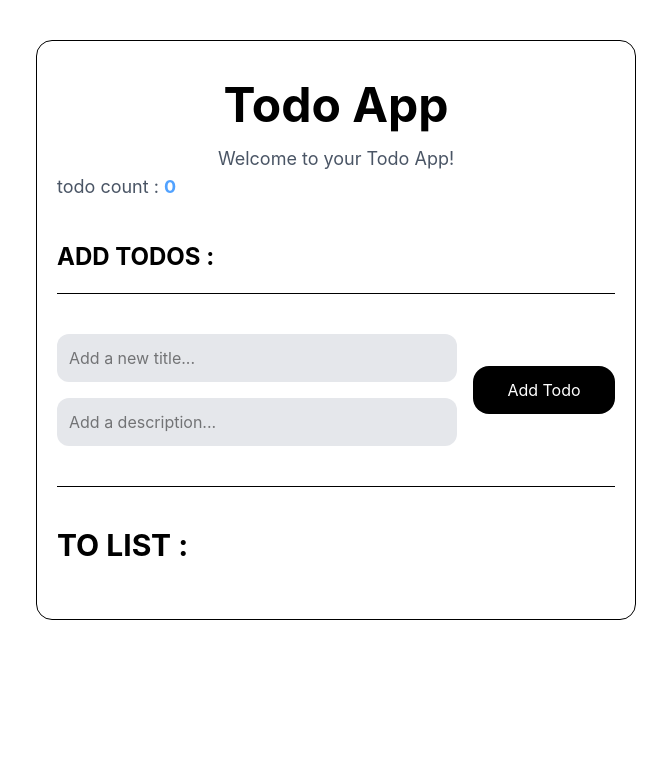
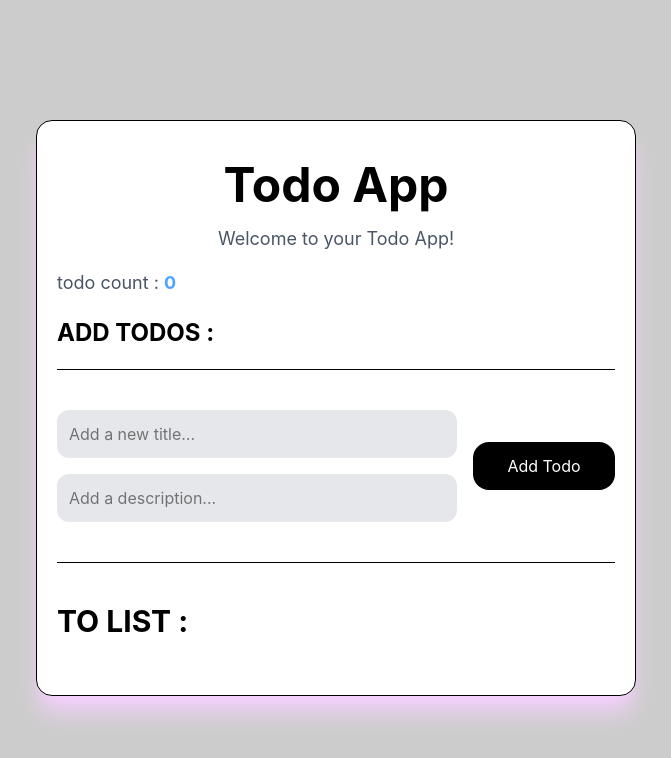
Before and after one commit to Jamil-coder360/CRUD, a React (Vite) app: page / in a window 1280 px wide. Shown: the top 758 px of the page, without its empty margins (304-975 px from the left). Built offline with nearby package versions, Linux system fonts and the light colour scheme.

Commit message:
update design

```diff
--- a/src/App.jsx
+++ b/src/App.jsx
@@ -3,7 +3,8 @@ import TodoApp from './component/TodoApp'
 
 const App = () => {
   return (
-    <TodoApp />
+
+      <TodoApp />
   )
 }
 
--- a/src/component/TodoApp.jsx
+++ b/src/component/TodoApp.jsx
@@ -22,7 +22,7 @@ const TodoApp = () => {
   const handleEdit = (id) => {
     isEdit(id);
     // setEditId(id);
-    updateDescription(todos.find((todo) => todo.id === id).description);
+    setUpdateDescription(todos.find((todo) => todo.id === id).description);
     setUpdateText(todos.find((todo) => todo.id === id).text);
     // setUpdateText(id.text)
     // setUpdateDescription(id.description)
@@ -59,21 +59,21 @@ const TodoApp = () => {
   //   ];
 
   return (
-    <section>
+    <section className=" bg-black/20 backdrop-blur-2xl py-20">
       <div className="container mx-auto p-10">
-        <div className=" flex flex-col items-center justify-center  ">
-          <div className="w-150 border border-border rounded-2xl p-5 py-10">
+        <div className=" flex flex-col items-center justify-center ">
+          <div className="w-150 border border-border rounded-2xl p-5 py-10 shadow-xl shadow-fuchsia-200 bg-white ">
             <h1 className="text-5xl text-black font-bold text-center">
               Todo App
             </h1>
-            <p className="text-lg text-gray-600 text-center mt-4">
+            <p className="text-lg text-gray-600 text-center py-4">
               Welcome to your Todo App!
             </p>
             <span className="text-lg text-gray-600">
               todo count :  <span className="font-bold text-blue-400">{todos.length}</span>
             </span>
 
-            <h1 className="text-2xl font-bold mt-10 pb-5 uppercase border-b">
+            <h1 className="text-2xl font-bold py-5 uppercase border-b">
               add todos :
             </h1>
             <div className="flex items-center justify-center gap-4 pb-10 border-b border-border mt-10   ">
```
